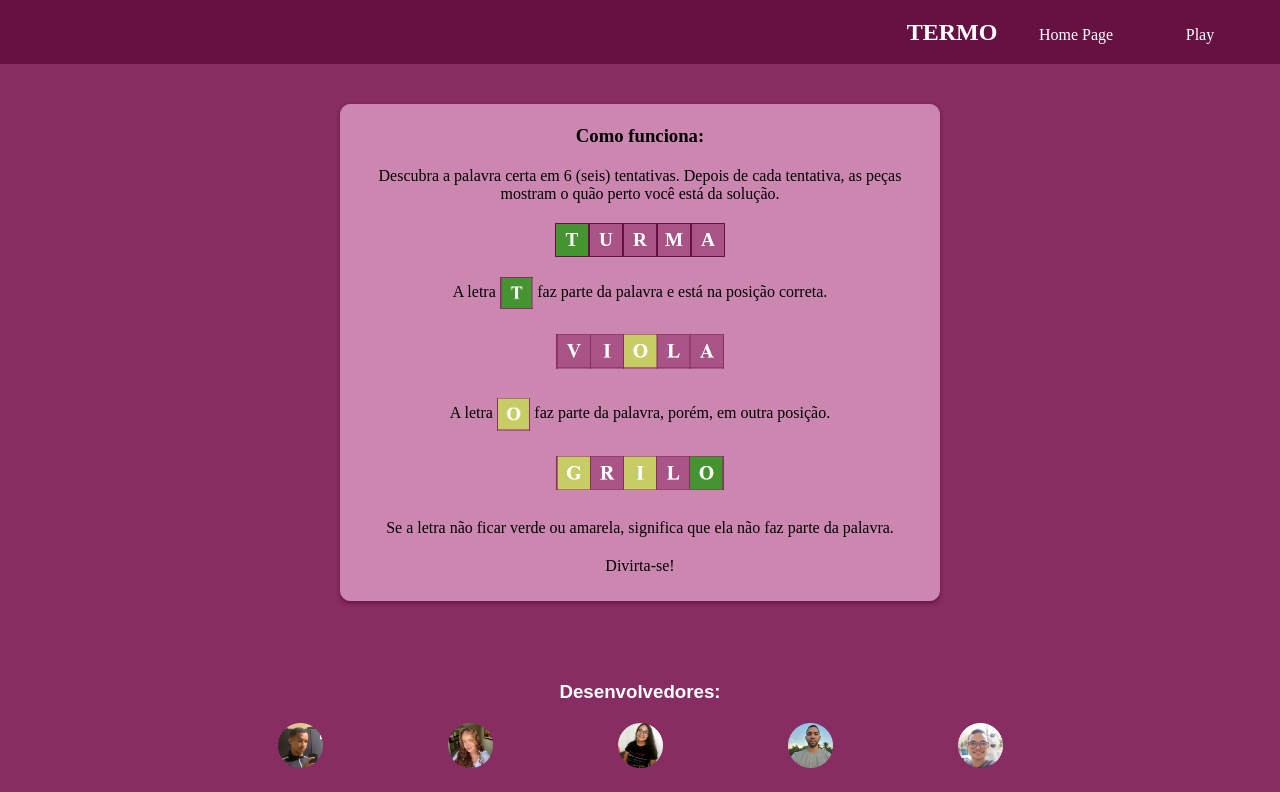
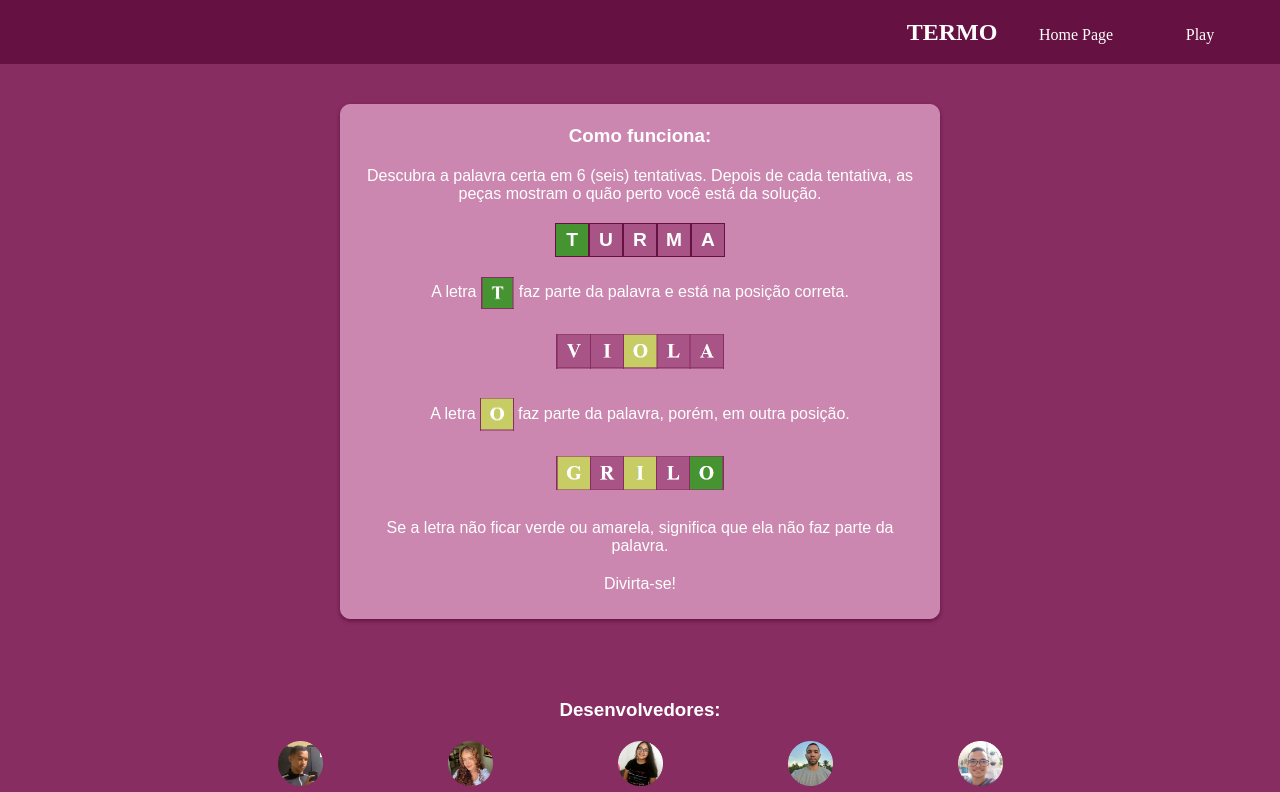
Before and after one commit to IzabelleAlves/Termo-game, a SvelteKit app: page /sobre in a window 1280 px wide. Shown: the top 792 px of the page. Built offline with nearby package versions, Linux system fonts and the light colour scheme.

Commit message:
... Fonte (novamente...)

```diff
--- a/src/routes/sobre/+page.svelte
+++ b/src/routes/sobre/+page.svelte
@@ -18,6 +18,7 @@
 </div>
 
 <section class="game-instructions">
+  <div class="font1">
     <h3>Como funciona:</h3>
 
     <p>
@@ -44,6 +45,8 @@
     <p>Se a letra não ficar verde ou amarela, significa que ela não faz parte da palavra.</p>
 
     <p>Divirta-se!</p>
+
+  </div>
 
 </section>
 
```
Lines whose indentation alone changed are shown as unchanged.
